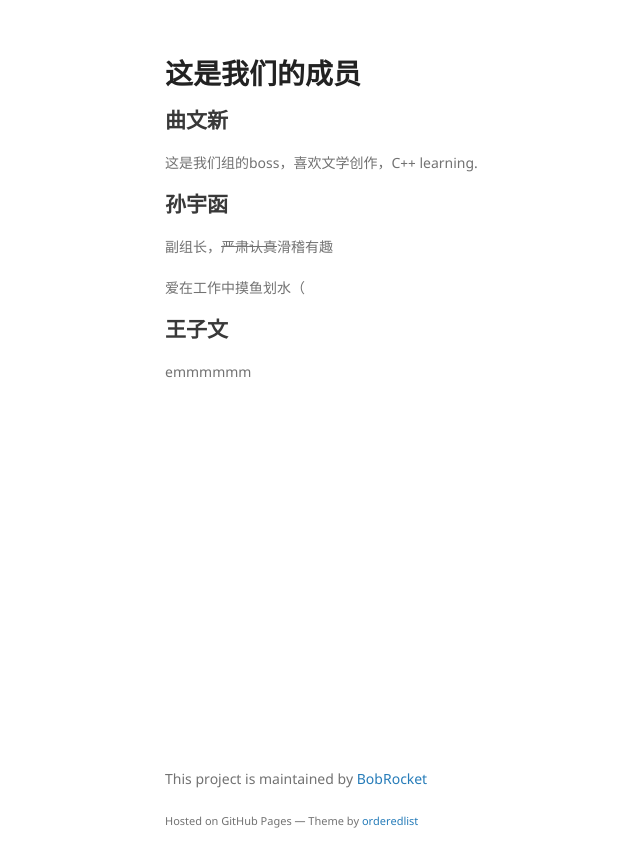
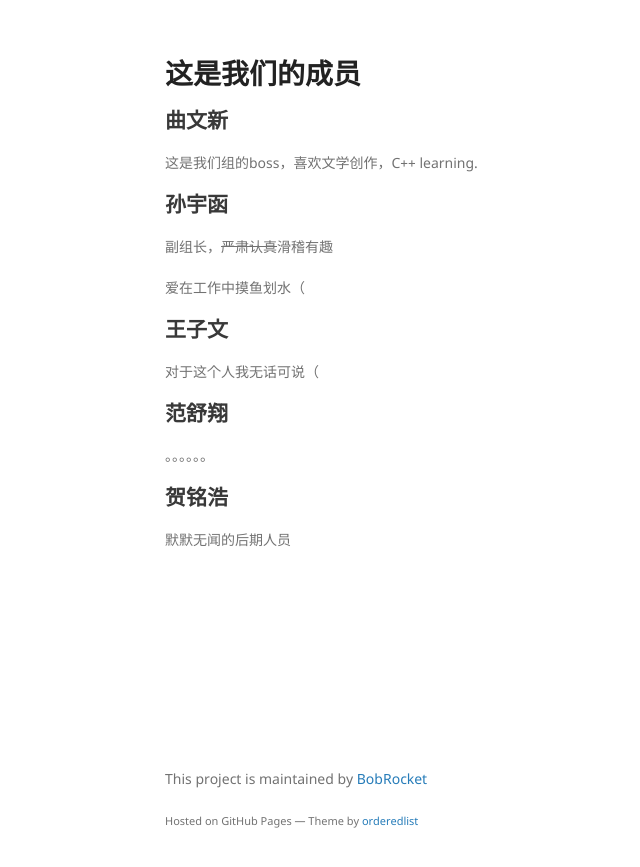
Before and after one commit to BobRocket/linclonfan.github.io, a Jekyll site: the page built from members.md, in a window 1280 px wide. Shown: the top 867 px of the page, without its empty margins (45-685 px from the left). Built offline with Jekyll 4.4.1, drawn with Linux system fonts in a browser that asks for light colours; our own code applies the rules of GitHub Pages for plain Markdown files.

Commit message:
Update members.md

```diff
--- a/members.md
+++ b/members.md
@@ -12,4 +12,12 @@
 
 ## 王子文
 
-emmmmmm
+对于这个人我无话可说（
+
+## 范舒翔
+
+。。。。。。
+
+## 贺铭浩
+
+默默无闻的后期人员
```
Also changed, not shown: README.md.
